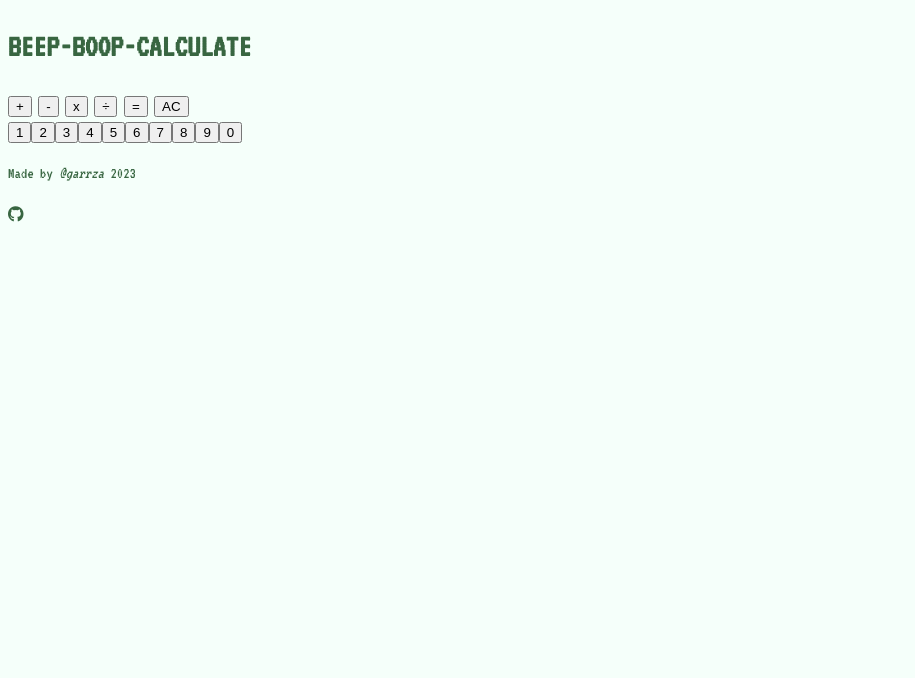
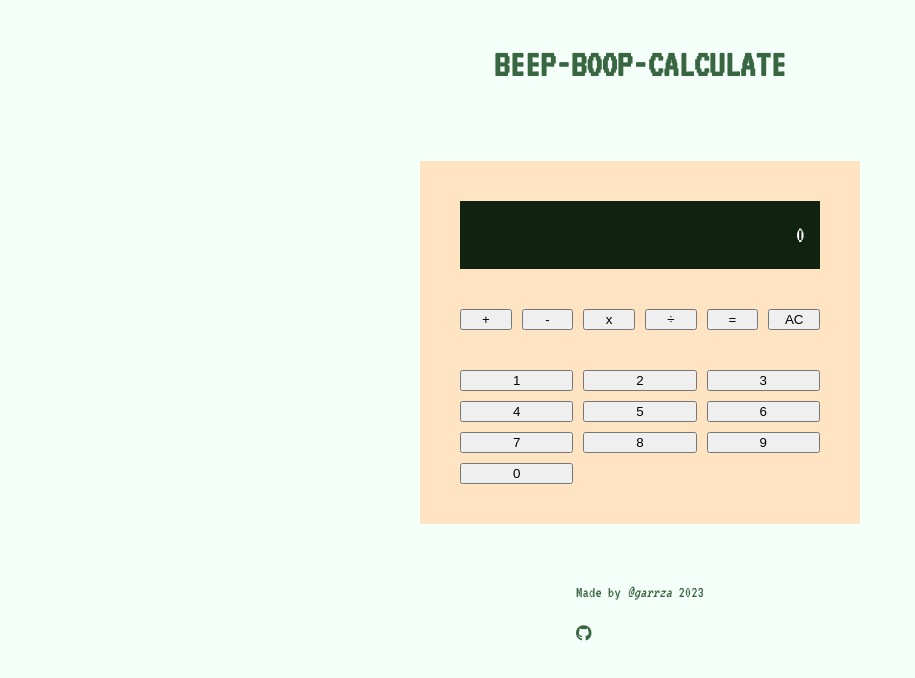
Before and after one commit to garrza/calculator, a plain HTML site: page index.html in a window 1280 px wide. Shown: the whole page, without its empty margins (0-915 px from the left). Drawn offline with Linux system fonts and the light colour scheme.

Commit message:
Add CSS to calculator, functions start, wonder how to center a number zero

```diff
--- a/index.html
+++ b/index.html
@@ -19,8 +19,10 @@
     </header>
     <main class="main">
         <div class="calculator">
-            <div class="display"></div>
-            <div class="operators">
+            <div class="display">
+                <div id="total"></div>
+            </div>
+            <div class="btn operators">
                 <button id="add">+</button>
                 <button id="subtract">-</button>
                 <button id="multiply">x</button>
@@ -28,7 +30,7 @@
                 <button id="equals">=</button>
                 <button id="ac">AC</button>
             </div>
-            <div id="digits" class="digits"></div>
+            <div id="digits" class="btn digits"></div>
         </div>
     </main>
     <footer class="footer">
--- a/script.js
+++ b/script.js
@@ -1,3 +1,21 @@
+const DEFAULT_CURRENT = 0;
+const DEFAULT_LAST = 0;
+const DEFAULT_MODE = "equals";
+
+let currentNum = DEFAULT_CURRENT;
+let lastNum = DEFAULT_LAST;
+let currentMode = DEFAULT_MODE;
+let total = 0;
+
+function setNewNum(newNum){
+    lastNum = currentNum;
+    currentNum = newNum;
+}
+
+function setNewMode(newMode){
+    currentMode = newMode;
+}
+
 
 const add = document.getElementById("add");
 const subtract = document.getElementById("subtract");
@@ -5,7 +23,17 @@ const multiply = document.getElementById("multiply");
 const divide = document.getElementById("divide");
 const equals = document.getElementById("equals");
 const digits = document.getElementById("digits");
-const ac = document.getElementById("acs");
+const ac = document.getElementById("ac");
+const display = document.getElementById("total");
+
+
+function operate(lastNum, currentMode, currentNum){
+
+}
+
+function updateDisplay(total) {
+    display.innerHTML = total;
+}
 
 function setupCalc() {
     for (let i = 1; i <= 9; i++) {
@@ -22,6 +50,8 @@ function setupCalc() {
     digits.appendChild(numElement);
 }
 
+
 window.onload = () => {
-    setupCalc()
+    setupCalc();
+    updateDisplay(total);
   }
--- a/style.css
+++ b/style.css
@@ -19,4 +19,56 @@ body {
     line-height: 1.6;
     /* footer support */
     margin-bottom: 100px;
+    display: flex;
+    flex-direction: column;
+    align-items: center;
 }
+
+.header {
+    display: flex;
+    justify-content: center;
+    font-size: larger;
+}
+
+.calculator {
+    width: 400px;
+    padding: 20px;
+    background-color: bisque;
+    margin: 40px;
+}
+
+.display {
+    background-color: #0f2310;
+    font-size: x-large;
+    color: white;
+    display: flex;
+    flex-direction: column;
+    justify-content: center;
+    padding: 15px;
+    margin: 20px;
+    text-align: right;
+    word-wrap: break-word;
+    word-break: break-all;
+}
+
+.operators {
+    display: grid;
+    grid-template-columns: repeat(6, .5fr);
+    grid-gap: 10px;
+}
+
+
+.digits {
+    display: grid;
+    grid-template-columns: repeat(3, 1fr);
+    grid-gap: 10px;
+  }
+
+
+.btn {
+    padding: 20px;
+    border: 2px var(--border) solid;
+    border-radius: 5px;
+    background-color: var(--btn);
+    font-size: 20px;
+}
```
